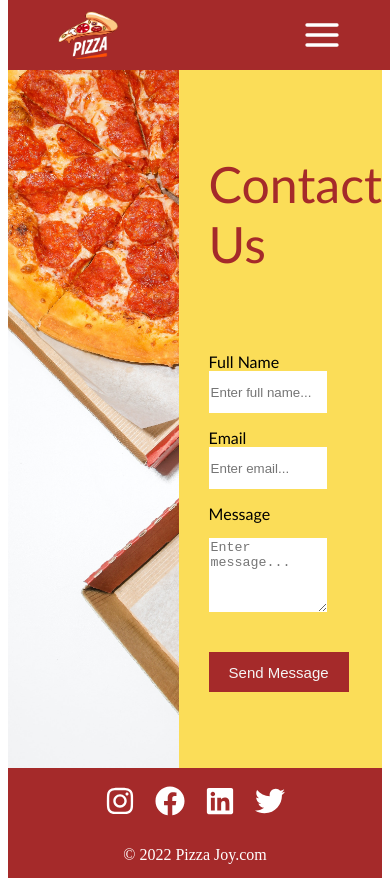
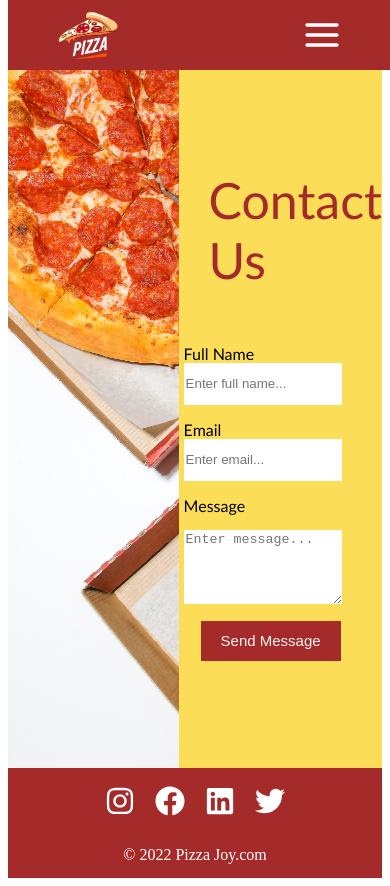
Before and after one commit to MhamadSaid/Restaurant-menu, a React (Create React App) app: page /contact in a window 390 px wide. Built offline with nearby package versions, Linux system fonts and the light colour scheme.

Commit message:
edit media contact

```diff
--- a/src/styles/Contact.css
+++ b/src/styles/Contact.css
@@ -70,4 +70,11 @@ form button {
   .rightSide {
     margin-left: 0;
   }
+  form {
+    padding: 5px;
+  }
+  form button {
+    margin: 17px;
+    margin-bottom: 40px;
+  }
 }
```
